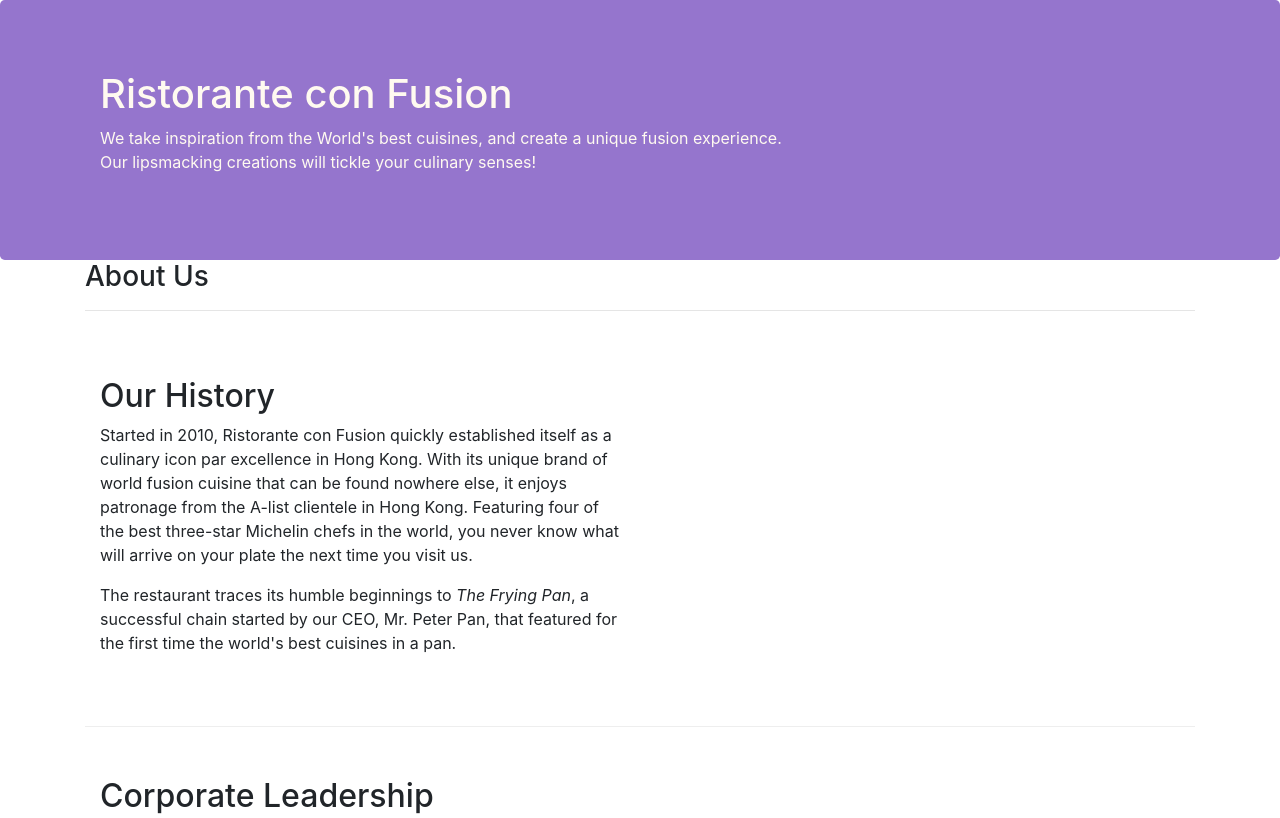
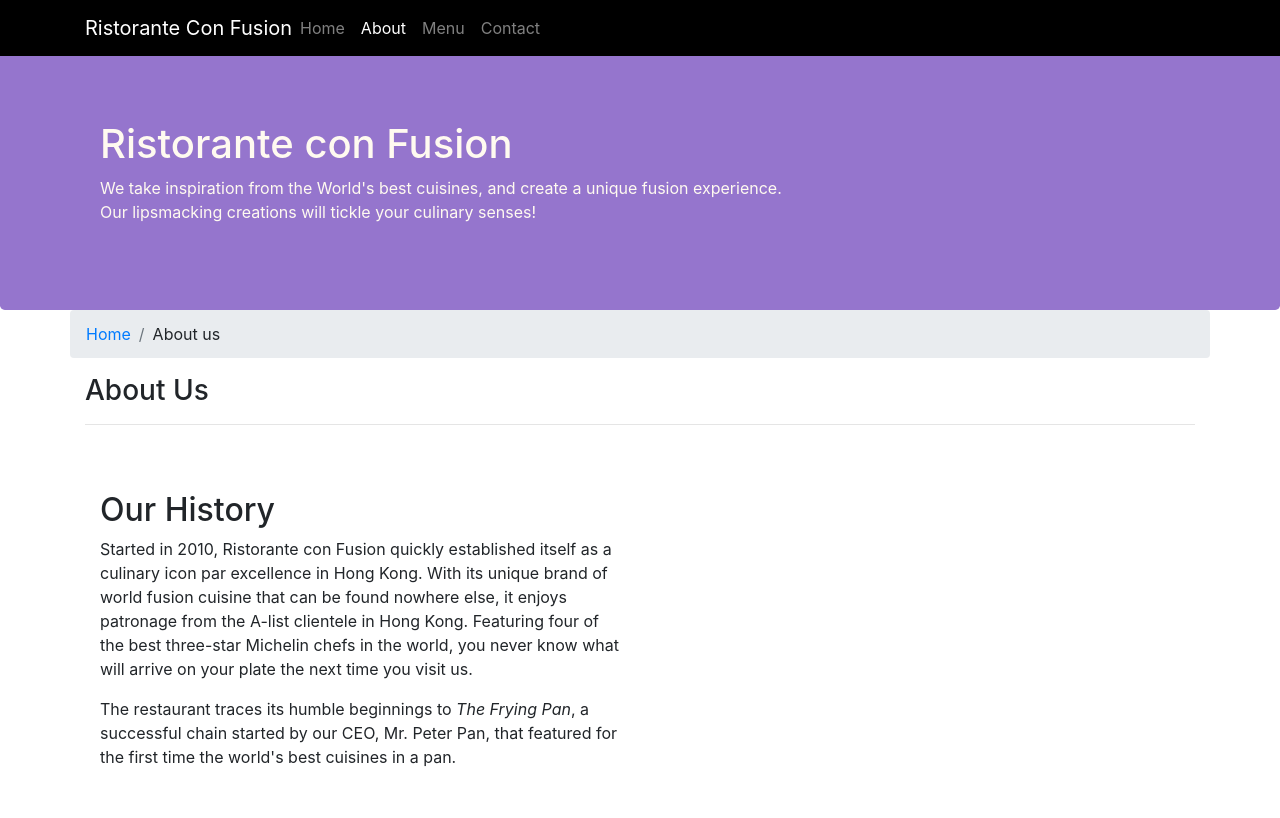
Before and after one commit to bvamc/Node_Boot, a website: page conFusion/aboutus.html in a window 1280 px wide. Shown: the top 818 px of the page. Drawn offline with nearby package versions, Linux system fonts and the light colour scheme.

Commit message:
Navbar and breadcrumbs

```diff
--- a/conFusion/aboutus.html
+++ b/conFusion/aboutus.html
@@ -16,7 +16,22 @@
 </head>
 
 <body>
-
+    <nav class="navbar navbar-dark navbar-expand-sm fixed-top">
+        <div class="container">
+            <button class="navbar-toggler" type="button" data-toggle="collapse" data-target='#Navbar'>
+                <span class="navbar-toggler-icon"></span>
+            </button>
+            <a href="./index.html" class="navbar-brand mr-auto">Ristorante Con Fusion</a>
+            <div class="collapse navbar-collapse" id="Navbar">
+                <ul class="navbar-nav mr-auto">
+                    <li class="nav-item"><a class="nav-link" href="./index.html">Home</a></li>
+                    <li class="nav-item active"><a class="nav-link" href="#">About</a></li>
+                    <li class="nav-item"><a class="nav-link" href="#">Menu</a></li>
+                    <li class="nav-item"><a class="nav-link" href="#">Contact</a></li>
+                </ul>
+            </div>
+        </div>
+    </nav>
     <header class="jumbotron">
         <div class="container">
             <div class="row row-header">
@@ -32,6 +47,10 @@
 
     <div class="container">
         <div class="row">
+            <ol class="col-12 breadcrumb">
+                <li class="breadcrumb-item"><a href="./index.html">Home</a></li>
+                <li class="breadcrumb-item">About us</li>
+            </ol>
             <div class="col-12">
                <h3>About Us</h3>
                <hr>
@@ -71,7 +90,7 @@
                 <div class="col-5 offset-1 col-sm-2">
                     <h5>Links</h5>
                     <ul class="list-unstyled">
-                        <li><a href="#">Home</a></li>
+                        <li><a href="./index.html">Home</a></li>
                         <li><a href="#">About</a></li>
                         <li><a href="#">Menu</a></li>
                         <li><a href="#">Contact</a></li>
--- a/conFusion/css/styles.css
+++ b/conFusion/css/styles.css
@@ -28,3 +28,12 @@ address{
     margin:0px;
     color:#0f0f0f;
 }
+
+body{
+    padding: 50px 0px 0px 0px;
+    z-index: 0;
+}
+
+.navbar-dark {
+    background-color: black;
+}
```
Also changed, not shown: conFusion/index.html (+16 -0 lines).
